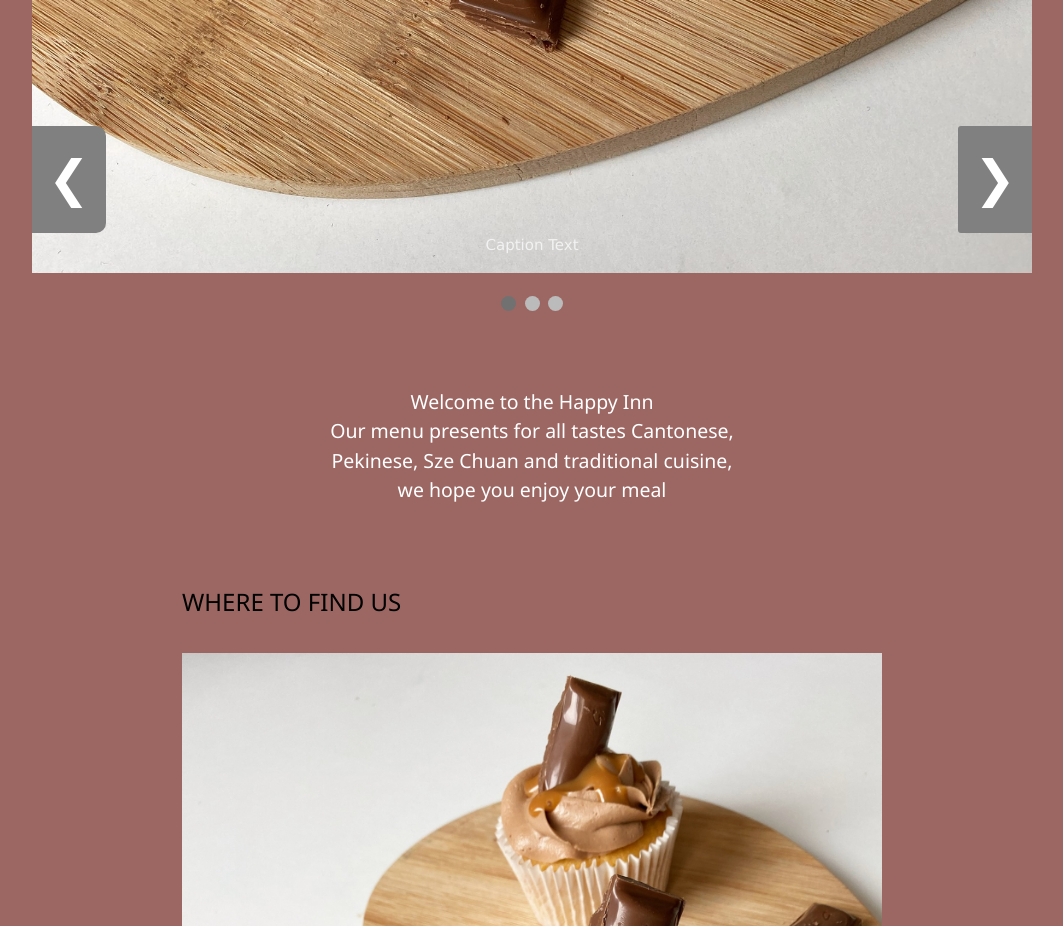
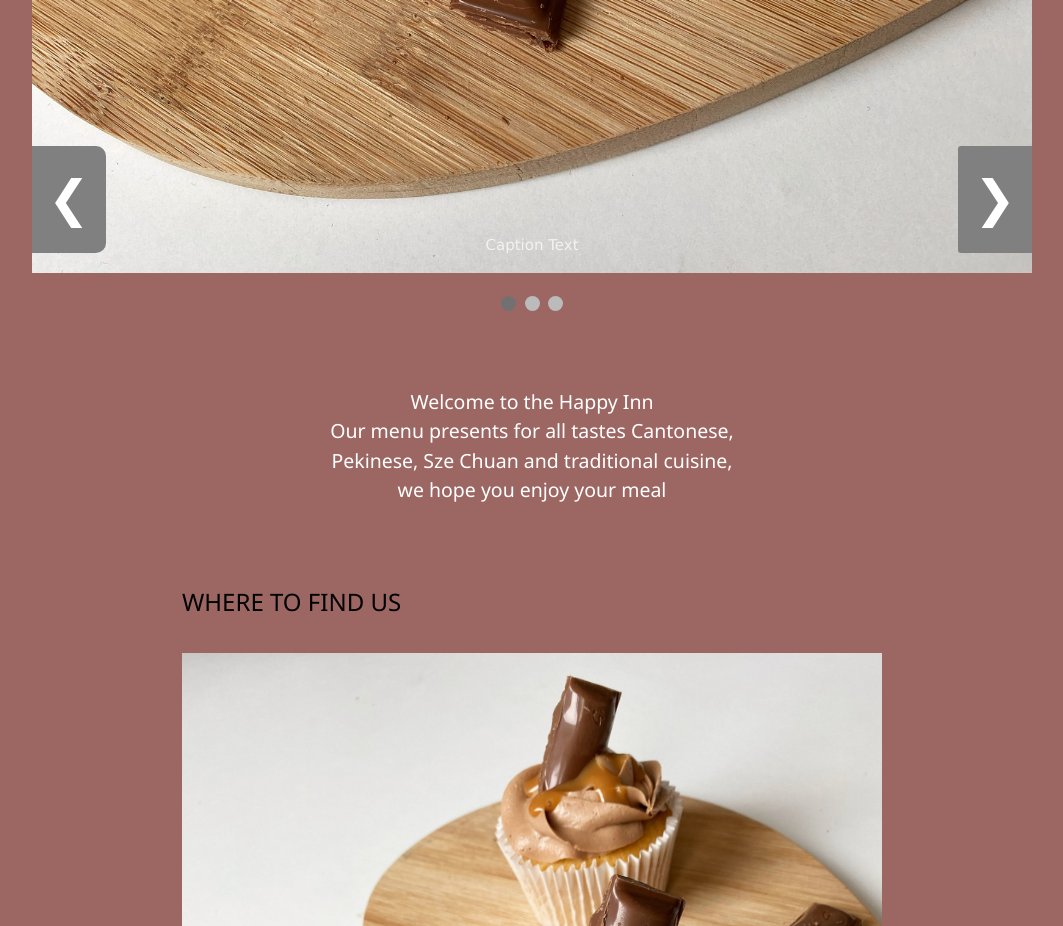
Before and after one commit to HighlanderJeff/updated-food3, a plain HTML site: page index.html in a window 1280 px wide. Shown: the part 1000-1926 px from the top of the page, without its empty margins (108-1171 px from the left). Drawn offline with nearby package versions, Linux system fonts and the light colour scheme.

Commit message:
Update index.html

```diff
--- a/index.html
+++ b/index.html
@@ -41,7 +41,7 @@ img {vertical-align: middle;}
   top: 90%;
   width: auto;
   padding: 16px;
-  margin-top: -22px;
+  margin-top: -2px;
   color: white;
   background-color:grey;
   font-weight: bold;
```
